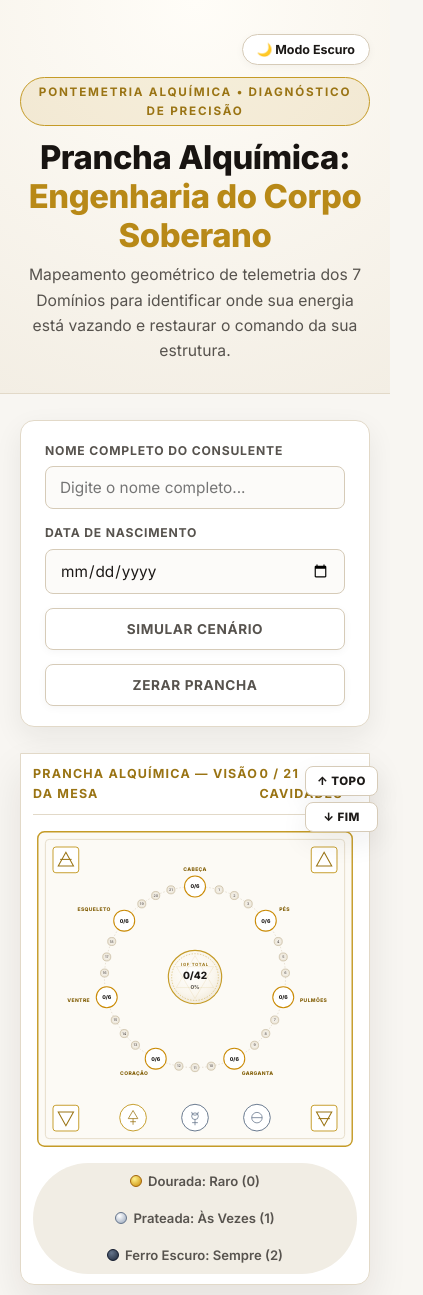
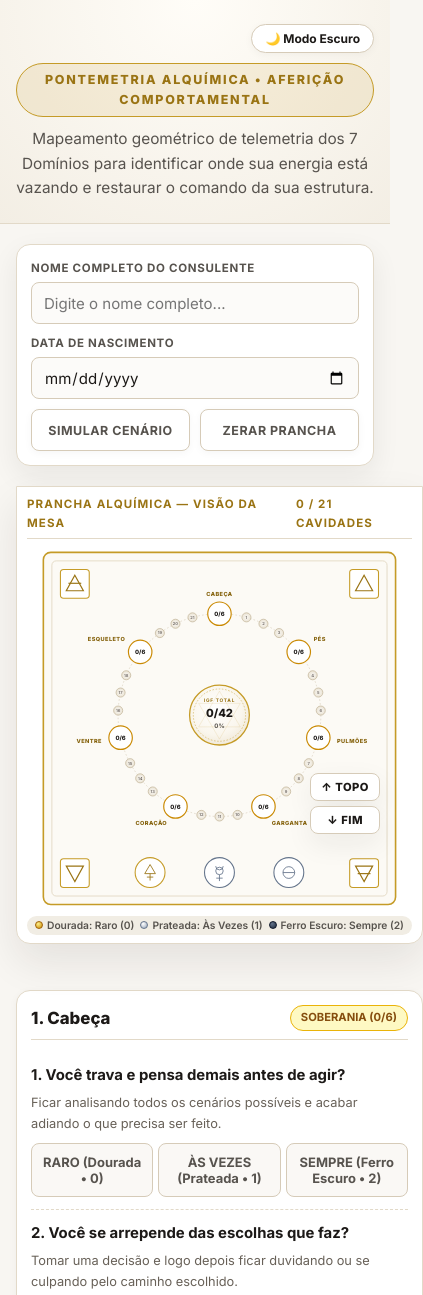
Before and after one commit to jefpontes/prancha-alquimica, a plain HTML site: page index.html in a window 390 px wide. Shown: the top 1295 px of the page, 423 px wide, since content can reach past the window. Drawn offline with Linux system fonts and the light colour scheme.

Commit message:
Update index.html

```diff
--- a/index.html
+++ b/index.html
@@ -3,7 +3,7 @@
 <head>
   <meta charset="UTF-8" />
   <meta name="viewport" content="width=device-width, initial-scale=1.0" />
-  <title>Prancha Alquímica | Telemetria — Corpo Soberano</title>
+  <title>Pontemetria Alquímica | Aferição Comportamental</title>
   <link rel="preconnect" href="https://fonts.googleapis.com">
   <link rel="preconnect" href="https://fonts.gstatic.com" crossorigin>
   <link href="https://fonts.googleapis.com/css2?family=Inter:wght@400;500;600;700;800&display=swap" rel="stylesheet">
@@ -87,17 +87,17 @@
     html { scroll-behavior: smooth; }
     body { background: var(--bg-page); color: var(--text-main); line-height: 1.6; padding-bottom: 85px; -webkit-font-smoothing: antialiased; transition: background 0.25s, color 0.25s; }
 
-    /* Cabeçalho Limpo Estilo App/Landing Page */
+    /* Cabeçalho Limpo */
     .hero-section {
       background: var(--bg-hero);
       border-bottom: 1px solid var(--border-light);
-      padding: 34px 20px 30px;
+      padding: 24px 16px 22px;
       text-align: center;
       position: relative;
     }
     .theme-toggle-bar {
       max-width: 1340px;
-      margin: 0 auto 12px;
+      margin: 0 auto 10px;
       display: flex;
       justify-content: flex-end;
     }
@@ -105,10 +105,10 @@
       background: var(--bg-surface);
       border: 1px solid var(--border-input);
       color: var(--text-main);
-      padding: 7px 14px;
+      padding: 6px 13px;
       border-radius: 999px;
       cursor: pointer;
-      font-size: 0.78rem;
+      font-size: 0.75rem;
       font-weight: 700;
       display: inline-flex;
       align-items: center;
@@ -123,27 +123,17 @@
       background: var(--gold-tint);
       color: var(--gold);
       border: 1px solid var(--border-gold);
-      font-size: 0.73rem;
-      font-weight: 700;
+      font-size: 0.78rem;
+      font-weight: 800;
       letter-spacing: 1.8px;
       text-transform: uppercase;
-      padding: 5px 14px;
+      padding: 6px 16px;
       border-radius: 999px;
-      margin-bottom: 12px;
+      margin-bottom: 10px;
     }
-    .hero-section h1 {
-      color: var(--text-hero);
-      font-size: 2.05rem;
-      font-weight: 800;
-      letter-spacing: -0.4px;
-      line-height: 1.18;
-      max-width: 760px;
-      margin: 0 auto 8px;
-    }
-    .hero-section h1 span { color: var(--gold-bright); }
     .hero-section p {
       color: var(--text-muted);
-      font-size: 0.98rem;
+      font-size: 0.96rem;
       max-width: 620px;
       margin: 0 auto;
     }
@@ -155,44 +145,47 @@
     }
     .btn-pulse { animation: pulseGold 2.4s infinite; }
 
-    .container { max-width: 1340px; margin: 0 auto; padding: 26px 20px; }
+    .container { max-width: 1340px; margin: 0 auto; padding: 20px 16px; }
 
-    /* Formulário de Identificação Estilo App */
+    /* Formulário de Identificação */
     .intake-card {
       background: var(--bg-surface);
       border: 1px solid var(--border-light);
       border-radius: 14px;
-      padding: 20px 24px;
-      margin-bottom: 26px;
+      padding: 16px 20px;
+      margin-bottom: 20px;
       box-shadow: var(--shadow-md);
       display: grid;
-      grid-template-columns: 1.5fr 1fr auto auto;
-      gap: 14px;
+      grid-template-columns: 1.6fr 190px auto auto;
+      gap: 12px;
       align-items: end;
     }
-    @media (max-width: 900px) {
-      .intake-card { grid-template-columns: 1fr 1fr; }
-    }
-    @media (max-width: 580px) {
-      .intake-card { grid-template-columns: 1fr; }
-    }
-    .field-group { display: flex; flex-direction: column; gap: 6px; }
+    .field-group { display: flex; flex-direction: column; gap: 5px; min-width: 0; }
     .field-group label {
-      font-size: 0.76rem;
+      font-size: 0.72rem;
       font-weight: 700;
       text-transform: uppercase;
-      letter-spacing: 0.8px;
+      letter-spacing: 0.7px;
       color: var(--text-muted);
     }
     input[type="text"], input[type="date"], textarea {
       background: var(--bg-input);
       border: 1px solid var(--border-input);
       color: var(--text-main);
-      padding: 11px 14px;
+      padding: 10px 12px;
       border-radius: 8px;
-      font-size: 0.96rem;
+      font-size: 0.94rem;
       width: 100%;
+      max-width: 100%;
+      min-width: 0;
+      height: 42px;
       transition: border-color 0.2s, box-shadow 0.2s;
+    }
+    textarea { height: auto; }
+    input[type="date"] {
+      -webkit-appearance: none;
+      appearance: none;
+      display: block;
     }
     body.dark-theme input[type="date"] { color-scheme: dark; }
     input[type="text"]:focus, input[type="date"]:focus, textarea:focus {
@@ -205,15 +198,17 @@
       background: linear-gradient(135deg, #b88917 0%, #966e0e 100%);
       border: 1px solid #8a640b;
       color: #ffffff;
-      padding: 12px 20px;
+      padding: 0 18px;
+      height: 42px;
       border-radius: 8px;
       cursor: pointer;
       font-weight: 700;
-      font-size: 0.85rem;
+      font-size: 0.82rem;
       text-transform: uppercase;
-      letter-spacing: 0.6px;
+      letter-spacing: 0.5px;
       transition: all 0.2s;
       box-shadow: 0 4px 12px rgba(150, 110, 14, 0.22);
+      white-space: nowrap;
     }
     .btn:hover { background: linear-gradient(135deg, #c7961b 0%, #a37810 100%); transform: translateY(-1px); }
     .btn-secondary {
@@ -225,6 +220,25 @@
     .btn-secondary:hover {
       border-color: var(--gold-bright);
       color: var(--text-main);
+    }
+
+    @media (max-width: 900px) {
+      .intake-card {
+        grid-template-columns: 1fr 1fr;
+        padding: 14px;
+        gap: 10px;
+      }
+      .intake-card .field-name {
+        grid-column: 1 / -1;
+      }
+      .intake-card .field-birth {
+        grid-column: 1 / -1;
+      }
+      .intake-card .btn {
+        width: 100%;
+        padding: 0 10px;
+        font-size: 0.78rem;
+      }
     }
 
     /* Layout Principal Lado a Lado */
@@ -239,7 +253,7 @@
       background: var(--bg-surface);
       border: 1px solid var(--border-light);
       border-radius: 16px;
-      padding: 18px;
+      padding: 16px;
       box-shadow: var(--shadow-lg);
       display: flex;
       flex-direction: column;
@@ -250,46 +264,59 @@
       display: flex;
       justify-content: space-between;
       align-items: center;
-      font-size: 0.78rem;
+      font-size: 0.76rem;
       font-weight: 700;
       text-transform: uppercase;
-      letter-spacing: 1.2px;
+      letter-spacing: 1.1px;
       color: var(--gold);
       border-bottom: 1px solid var(--border-light);
-      padding-bottom: 10px;
-      margin-bottom: 12px;
+      padding-bottom: 8px;
+      margin-bottom: 10px;
     }
     #pranchaSVG { width: 100%; max-width: 580px; height: auto; display: block; }
     @media (max-width: 1080px) {
-      .board-wrapper { top: 0; padding: 10px 12px; margin-bottom: 18px; border-radius: 0 0 14px 14px; }
+      .board-wrapper { top: 0; padding: 8px 10px; margin-bottom: 18px; border-radius: 0 0 14px 14px; }
+      .board-header { font-size: 0.72rem; padding-bottom: 6px; margin-bottom: 8px; }
       #pranchaSVG { max-height: 43vh; max-width: 460px; }
     }
 
     .legend-bar {
-      display: flex;
-      gap: 16px;
-      flex-wrap: wrap;
+      display: inline-flex;
+      flex-wrap: nowrap;
+      align-items: center;
       justify-content: center;
-      margin-top: 12px;
-      font-size: 0.82rem;
+      gap: 10px;
+      margin-top: 8px;
+      font-size: 0.72rem;
       font-weight: 600;
       color: var(--text-muted);
       background: var(--bg-subtle);
-      padding: 8px 16px;
+      padding: 4px 12px;
       border-radius: 999px;
+      width: auto;
+      max-width: 100%;
+      line-height: 1.2;
     }
-    .legend-item { display: flex; align-items: center; gap: 6px; }
-    .dot-gold { width: 12px; height: 12px; border-radius: 50%; background: radial-gradient(circle at 35% 30%, #fef08a, #ca8a04); border: 1px solid #a16207; }
-    .dot-silver { width: 12px; height: 12px; border-radius: 50%; background: radial-gradient(circle at 35% 30%, #ffffff, #94a3b8); border: 1px solid #64748b; }
-    .dot-iron { width: 12px; height: 12px; border-radius: 50%; background: radial-gradient(circle at 35% 30%, #64748b, #1e293b); border: 1px solid #0f172a; }
+    .legend-item { display: inline-flex; align-items: center; gap: 4px; white-space: nowrap; }
+    .dot-gold { width: 8px; height: 8px; flex-shrink: 0; border-radius: 50%; background: radial-gradient(circle at 35% 30%, #fef08a, #ca8a04); border: 1px solid #a16207; }
+    .dot-silver { width: 8px; height: 8px; flex-shrink: 0; border-radius: 50%; background: radial-gradient(circle at 35% 30%, #ffffff, #94a3b8); border: 1px solid #64748b; }
+    .dot-iron { width: 8px; height: 8px; flex-shrink: 0; border-radius: 50%; background: radial-gradient(circle at 35% 30%, #64748b, #1e293b); border: 1px solid #0f172a; }
+    @media (max-width: 600px) {
+      .legend-bar {
+        gap: 6px;
+        padding: 3px 8px;
+        font-size: 0.64rem;
+        margin-top: 6px;
+      }
+    }
 
     /* Cards das 21 Perguntas */
     .domain-card {
       background: var(--bg-card);
       border: 1px solid var(--border-light);
       border-radius: 14px;
-      padding: 20px 22px;
-      margin-bottom: 18px;
+      padding: 18px 20px;
+      margin-bottom: 16px;
       box-shadow: var(--shadow-sm);
     }
     .domain-header {
@@ -297,33 +324,41 @@
       justify-content: space-between;
       align-items: center;
       border-bottom: 1px solid var(--border-light);
-      padding-bottom: 10px;
-      margin-bottom: 14px;
+      padding-bottom: 8px;
+      margin-bottom: 12px;
+      gap: 8px;
     }
-    .domain-header h2 { font-size: 1.1rem; font-weight: 800; color: var(--text-main); }
+    .domain-header h2 { font-size: 1.05rem; font-weight: 800; color: var(--text-main); }
     body.dark-theme .domain-header h2 { color: var(--gold); }
     .domain-badge {
-      font-size: 0.74rem;
-      padding: 4px 12px;
+      font-size: 0.7rem;
+      padding: 3px 10px;
       border-radius: 999px;
       font-weight: 700;
       text-transform: uppercase;
       background: var(--bg-subtle);
       color: var(--text-muted);
       border: 1px solid var(--border-light);
+      white-space: nowrap;
     }
     .question-item {
       display: flex;
       flex-direction: column;
-      gap: 6px;
-      padding: 13px 0;
+      gap: 5px;
+      padding: 12px 0;
       border-bottom: 1px dashed var(--border-light);
     }
     .question-item:last-child { border-bottom: none; padding-bottom: 2px; }
-    .q-text { font-size: 1rem; font-weight: 700; color: var(--text-main); }
-    .q-hint { font-size: 0.86rem; color: var(--text-hint); margin-bottom: 6px; }
-    .options-group { display: grid; grid-template-columns: repeat(3, 1fr); gap: 8px; }
-    @media (max-width: 520px) { .options-group { grid-template-columns: 1fr; } }
+    .q-text { font-size: 0.98rem; font-weight: 700; color: var(--text-main); }
+    .q-hint { font-size: 0.84rem; color: var(--text-hint); margin-bottom: 4px; }
+    .options-group { display: grid; grid-template-columns: repeat(3, 1fr); gap: 6px; }
+    @media (max-width: 520px) {
+      .domain-card { padding: 14px; }
+      .q-text { font-size: 0.93rem; }
+      .q-hint { font-size: 0.8rem; }
+      .options-group { grid-template-columns: repeat(3, 1fr); gap: 5px; }
+      .opt-btn { padding: 8px 4px; font-size: 0.71rem; line-height: 1.25; }
+    }
 
     .opt-btn {
       background: var(--bg-opt);
@@ -370,14 +405,14 @@
     }
 
     /* Seção de Resultados (Visão do Operador) */
-    .results-section { display: none; margin-top: 34px; width: 100%; }
+    .results-section { display: none; margin-top: 28px; width: 100%; }
     .pain-hero-card {
       background: linear-gradient(180deg, #fff5f5 0%, #ffffff 100%);
       border: 2px solid var(--chaos-alert);
       border-radius: 16px;
-      padding: 26px;
+      padding: 22px;
       box-shadow: var(--shadow-md);
-      margin-bottom: 20px;
+      margin-bottom: 18px;
     }
     body.dark-theme .pain-hero-card {
       background: linear-gradient(180deg, #241412 0%, #160f0d 100%);
@@ -394,63 +429,67 @@
       background: var(--chaos-alert);
       color: #ffffff;
       font-weight: 800;
-      font-size: 0.76rem;
-      letter-spacing: 1.3px;
+      font-size: 0.74rem;
+      letter-spacing: 1.2px;
       text-transform: uppercase;
-      padding: 6px 14px;
+      padding: 5px 12px;
       border-radius: 6px;
-      margin-bottom: 10px;
+      margin-bottom: 8px;
     }
     .pain-tag.gold-tag { background: var(--gold-bright); color: #120e0b; }
-    .pain-title { font-size: 1.9rem; font-weight: 800; color: var(--text-main); text-transform: uppercase; letter-spacing: 0.4px; margin-bottom: 6px; }
-    .pain-sub { font-size: 1rem; font-weight: 600; color: var(--text-muted); }
+    .pain-title { font-size: 1.65rem; font-weight: 800; color: var(--text-main); text-transform: uppercase; letter-spacing: 0.4px; margin-bottom: 5px; }
+    .pain-sub { font-size: 0.96rem; font-weight: 600; color: var(--text-muted); }
+    @media (max-width: 600px) {
+      .pain-title { font-size: 1.35rem; }
+      .pain-sub { font-size: 0.88rem; }
+    }
 
-    .results-grid-desktop { display: grid; grid-template-columns: 1fr 1fr; gap: 20px; margin-bottom: 20px; }
+    .results-grid-desktop { display: grid; grid-template-columns: 1fr 1fr; gap: 18px; margin-bottom: 18px; }
     @media (max-width: 900px) { .results-grid-desktop { grid-template-columns: 1fr; } }
 
     .thermo-card, .synthesis-card, .summary-panel, .confirm-card {
       background: var(--bg-surface);
       border: 1px solid var(--border-light);
       border-radius: 14px;
-      padding: 22px;
+      padding: 20px;
       box-shadow: var(--shadow-sm);
     }
     .thermo-header { display: flex; justify-content: space-between; align-items: baseline; flex-wrap: wrap; gap: 8px; margin-bottom: 12px; }
-    .thermo-pct { font-size: 2.3rem; font-weight: 800; color: var(--text-main); }
+    .thermo-pct { font-size: 2.2rem; font-weight: 800; color: var(--text-main); }
     body.dark-theme .thermo-pct { color: var(--gold-bright); }
-    .thermo-band { font-size: 0.85rem; font-weight: 800; text-transform: uppercase; letter-spacing: 0.7px; }
-    .thermo-bar-bg { width: 100%; height: 14px; background: var(--bg-subtle); border-radius: 999px; overflow: hidden; margin-bottom: 14px; }
+    .thermo-band { font-size: 0.82rem; font-weight: 800; text-transform: uppercase; letter-spacing: 0.6px; }
+    .thermo-bar-bg { width: 100%; height: 13px; background: var(--bg-subtle); border-radius: 999px; overflow: hidden; margin-bottom: 12px; }
     .thermo-bar-fill { height: 100%; width: 0%; background: linear-gradient(90deg, #eab308 0%, #94a3b8 45%, #dc2626 85%); transition: width 0.5s ease; }
-    .thermo-arg { font-size: 0.96rem; color: var(--text-main); margin-bottom: 12px; }
-    .thermo-meta { font-size: 0.84rem; color: var(--text-muted); font-family: monospace; border-top: 1px dashed var(--border-light); padding-top: 10px; }
+    .thermo-arg { font-size: 0.94rem; color: var(--text-main); margin-bottom: 12px; }
+    .thermo-meta { font-size: 0.82rem; color: var(--text-muted); font-family: monospace; border-top: 1px dashed var(--border-light); padding-top: 10px; word-break: break-word; }
 
     .synthesis-card h4, .summary-panel h4 {
-      font-size: 0.85rem;
+      font-size: 0.84rem;
       font-weight: 800;
       text-transform: uppercase;
-      letter-spacing: 1px;
+      letter-spacing: 0.9px;
       color: var(--gold);
       margin-bottom: 12px;
       border-bottom: 1px solid var(--border-light);
       padding-bottom: 8px;
     }
-    .synthesis-text { font-size: 0.98rem; color: var(--text-main); line-height: 1.65; }
+    .synthesis-text { font-size: 0.95rem; color: var(--text-main); line-height: 1.65; }
     .duality-box {
       margin-top: 14px;
-      padding: 14px;
+      padding: 13px;
       background: var(--bg-subtle);
       border: 1px solid var(--border-input);
       border-left: 4px solid #475569;
       border-radius: 8px;
-      font-size: 0.94rem;
+      font-size: 0.92rem;
       color: var(--text-main);
     }
 
-    .summary-panel { margin-bottom: 20px; }
-    .clean-list { list-style: none; display: grid; grid-template-columns: 1fr 1fr; gap: 10px; font-size: 0.93rem; color: var(--text-main); }
+    .summary-panel { margin-bottom: 18px; }
+    .clean-list { list-style: none; display: grid; grid-template-columns: 1fr 1fr; gap: 10px; font-size: 0.9rem; color: var(--text-main); }
     @media (max-width: 850px) { .clean-list { grid-template-columns: 1fr; } }
     .clean-list li {
-      padding: 11px 14px;
+      padding: 10px 12px;
       background: var(--bg-opt);
       border-radius: 8px;
       border: 1px solid var(--border-light);
@@ -458,6 +497,7 @@
       display: flex;
       justify-content: space-between;
       align-items: center;
+      gap: 8px;
       font-weight: 600;
     }
     .clean-list li.st-chaos { border-left-color: var(--chaos-alert); background: rgba(220, 38, 38, 0.08); }
@@ -466,19 +506,20 @@
 
     .confirm-card {
       border: 1.5px solid var(--gold-bright);
-      margin-bottom: 22px;
+      margin-bottom: 20px;
     }
     .confirm-card h4 {
-      font-size: 0.88rem;
+      font-size: 0.86rem;
       font-weight: 800;
       text-transform: uppercase;
-      letter-spacing: 1px;
+      letter-spacing: 0.9px;
       color: var(--gold);
       margin-bottom: 12px;
     }
-    .confirm-guide { display: flex; flex-direction: column; gap: 10px; font-size: 0.94rem; color: var(--text-muted); margin-bottom: 16px; line-height: 1.6; }
+    .confirm-guide { display: flex; flex-direction: column; gap: 10px; font-size: 0.92rem; color: var(--text-muted); margin-bottom: 14px; line-height: 1.58; }
     .confirm-guide strong { color: var(--text-main); }
-    .final-copy-bar { text-align: center; margin-top: 22px; }
+    .final-copy-bar { text-align: center; margin-top: 20px; }
+    .final-copy-bar .btn { height: auto; padding: 14px 26px; white-space: normal; }
 
     .status-0 { color: #854d0e; border-color: #eab308; background: #fef9c3; }
     .status-1 { color: #334155; border-color: #94a3b8; background: #f1f5f9; }
@@ -487,15 +528,15 @@
     body.dark-theme .status-1 { color: #e2e8f0; border-color: #94a3b8; background: #0d0a08; }
     body.dark-theme .status-2 { color: #ff9c94; border-color: #c93b2b; background: #0d0a08; }
 
-    .nav-floats { position: fixed; bottom: 12px; right: 12px; display: flex; flex-direction: column; gap: 6px; z-index: 200; }
+    .nav-floats { position: fixed; bottom: 10px; right: 10px; display: flex; flex-direction: column; gap: 5px; z-index: 200; }
     .float-btn {
       background: var(--bg-surface);
       border: 1px solid var(--border-input);
       color: var(--text-main);
-      padding: 7px 11px;
+      padding: 6px 10px;
       border-radius: 8px;
       cursor: pointer;
-      font-size: 0.72rem;
+      font-size: 0.7rem;
       font-weight: 800;
       box-shadow: var(--shadow-md);
       text-transform: uppercase;
@@ -537,18 +578,17 @@
       🌙 Modo Escuro
     </button>
   </div>
-  <div class="hero-eyebrow">Pontemetria Alquímica • Diagnóstico de Precisão</div>
-  <h1>Prancha Alquímica: <span>Engenharia do Corpo Soberano</span></h1>
+  <div class="hero-eyebrow">Pontemetria Alquímica • Aferição Comportamental</div>
   <p>Mapeamento geométrico de telemetria dos 7 Domínios para identificar onde sua energia está vazando e restaurar o comando da sua estrutura.</p>
 </section>
 
 <div class="container">
   <div class="intake-card" id="intakeForm">
-    <div class="field-group">
+    <div class="field-group field-name">
       <label for="consulenteName">Nome Completo do Consulente</label>
       <input type="text" id="consulenteName" placeholder="Digite o nome completo..." />
     </div>
-    <div class="field-group">
+    <div class="field-group field-birth">
       <label for="consulenteBirth">Data de Nascimento</label>
       <input type="date" id="consulenteBirth" />
     </div>
```
